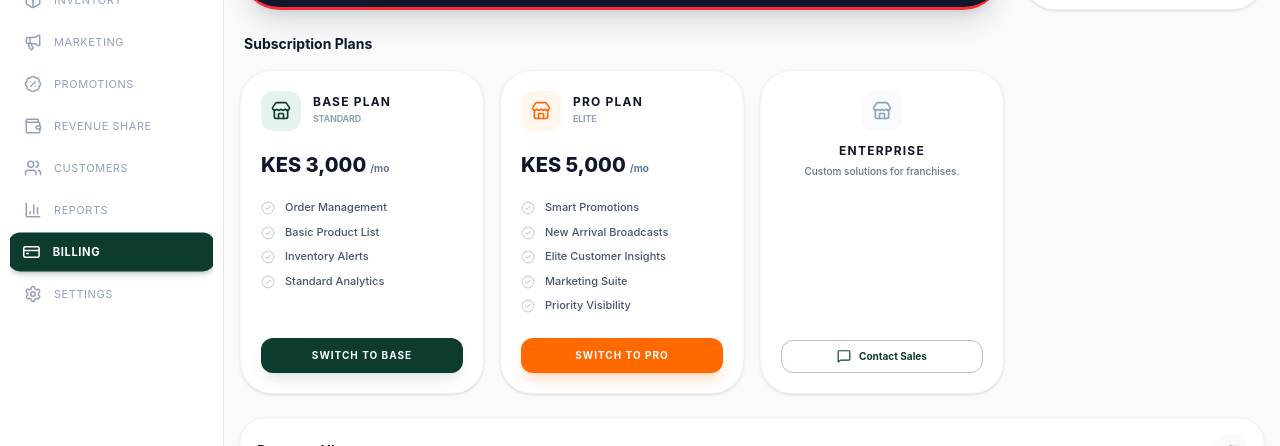
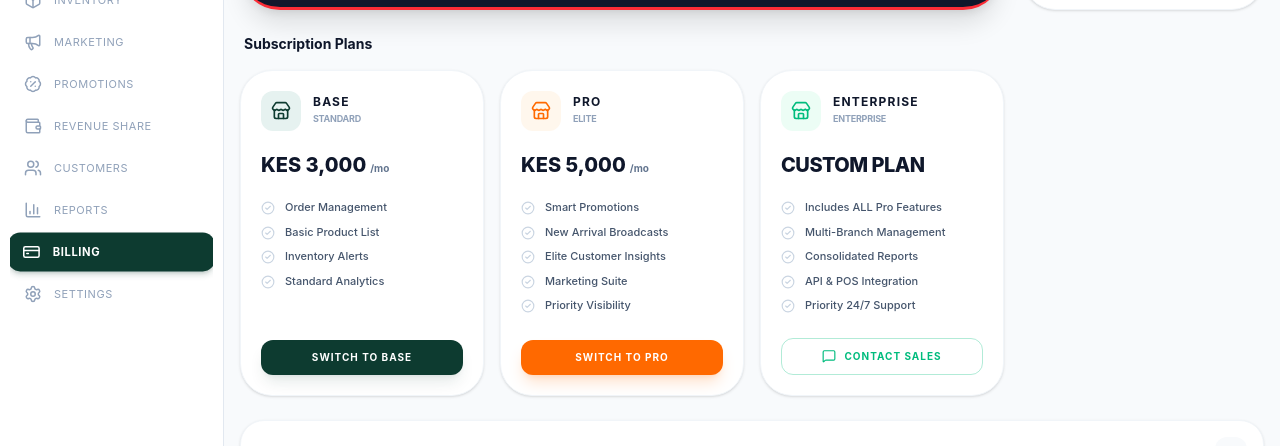
Before and after one commit to Emmanu-hec2a/tipsytheoryy_merchant, a React (Vite) app: page /billing in a window 1280 px wide. Shown: the part 211-657 px from the top of the page. Built offline with nearby package versions, Linux system fonts and the light colour scheme; no server answers; sample sign-in values are in the browser's storage.

Commit message:
Update: Enterprise Plan Features

```diff
--- a/src/pages/Billing.jsx
+++ b/src/pages/Billing.jsx
@@ -72,48 +72,22 @@ const PaymentModal = ({ isOpen, onClose, onConfirm, plan, price, loading }) => {
 const PlanCard = ({ plan, current, isActive, price, features, onUpgrade, loading }) => {
   const isPro = plan === 'pro';
   const isEnterprise = plan === 'enterprise' || plan === 'custom';
-
-  if (plan === 'enterprise') {
-    return (
-      <div className={`bg-white dark:bg-slate-900 rounded-[2rem] border p-5 flex flex-col items-center text-center shadow-sm hover:shadow-md transition-all ${current ? 'border-primary ring-1 ring-primary' : 'border-slate-100 dark:border-slate-800'}`}>
-        <div className={`w-10 h-10 rounded-xl flex items-center justify-center mb-3 ${current ? 'bg-primary-light dark:bg-primary/20 text-primary' : 'bg-slate-50 dark:bg-slate-800 text-slate-400'}`}>
-          <Store size={20} />
-        </div>
-        <h4 className="text-xs font-bold text-slate-900 dark:text-white uppercase tracking-widest mb-1">Enterprise</h4>
-        <p className="text-[10px] text-slate-500 dark:text-slate-400 font-medium leading-relaxed mb-4 px-2">
-          {current ? 'Your current high-performance plan.' : 'Custom solutions for franchises.'}
-        </p>
-        {!current && (
-          <button
-            onClick={() => window.open(`https://wa.me/254700000000?text=I'm interested in the Tipsy Enterprise Plan for my business`, '_blank')}
-            className="w-full py-2 rounded-xl border border-primary/30 text-primary text-[10px] font-bold hover:bg-primary/5 transition-all mt-auto flex items-center justify-center gap-2"
-          >
-            <MessageSquare size={14} /> Contact Sales
-          </button>
-        )}
-        {current && (
-           <div className="w-full py-2 rounded-xl bg-primary/10 text-primary text-[10px] font-bold mt-auto uppercase">Active Plan</div>
-        )}
-      </div>
-    );
-  }
-
   const isExpired = current && !isActive;
 
   return (
     <div className={`bg-white dark:bg-slate-900 rounded-[2rem] border p-5 flex flex-col relative transition-all ${
       current
-        ? (isExpired ? 'border-red-200 dark:border-red-900/50 ring-1 ring-red-100 dark:ring-red-900/20 bg-red-50/10' : (isPro ? 'border-orange-500 ring-1 ring-orange-500' : 'border-primary ring-1 ring-primary'))
+        ? (isExpired ? 'border-red-200 dark:border-red-900/50 ring-1 ring-red-100 dark:ring-red-900/20 bg-red-50/10' : (isEnterprise ? 'border-emerald-500 ring-1 ring-emerald-500' : (isPro ? 'border-orange-500 ring-1 ring-orange-500' : 'border-primary ring-1 ring-primary')))
         : 'border-slate-100 dark:border-slate-800 shadow-sm hover:shadow-md'
     }`}>
       <div className="flex items-center gap-3 mb-5">
-        <div className={`w-10 h-10 rounded-xl flex items-center justify-center shrink-0 ${isPro ? 'bg-orange-50 dark:bg-orange-900/20 text-orange-500' : 'bg-primary-light dark:bg-primary/20 text-primary'}`}>
+        <div className={`w-10 h-10 rounded-xl flex items-center justify-center shrink-0 ${isEnterprise ? 'bg-emerald-50 dark:bg-emerald-900/20 text-emerald-500' : (isPro ? 'bg-orange-50 dark:bg-orange-900/20 text-orange-500' : 'bg-primary-light dark:bg-primary/20 text-primary')}`}>
           <Store size={20} />
         </div>
         <div>
-          <h4 className="text-xs font-bold text-slate-900 dark:text-white uppercase tracking-widest leading-none mb-1">{plan} Plan</h4>
+          <h4 className="text-xs font-bold text-slate-900 dark:text-white uppercase tracking-widest leading-none mb-1">{plan}</h4>
           <p className="text-[9px] text-slate-400 dark:text-slate-500 font-bold uppercase tracking-tight">
-            {isPro ? 'Elite' : 'Standard'}
+            {isEnterprise ? 'Enterprise' : (isPro ? 'Elite' : 'Standard')}
           </p>
         </div>
         {isExpired && (
@@ -125,20 +99,38 @@ const PlanCard = ({ plan, current, isActive, price, features, onUpgrade, loading
 
       <div className="mb-5">
         <div className="flex items-baseline gap-1">
+          {isEnterprise ? (
+            <span className="text-xl font-extrabold text-slate-900 dark:text-white uppercase tracking-tight">Custom Plan</span>
+          ) : (
+            <>
               <span className="text-xl font-extrabold text-slate-900 dark:text-white">KES {price}</span>
               <span className="text-slate-500 dark:text-slate-400 font-bold text-[10px]">/mo</span>
+            </>
+          )}
         </div>
       </div>
 
       <ul className="space-y-2 mb-6 flex-1">
         {features.map((feature, i) => (
           <li key={i} className="flex items-start gap-2.5 text-[11px] font-medium text-slate-600 dark:text-slate-400">
-            <CheckCircle2 size={14} className="text-slate-300 dark:text-slate-600 shrink-0 mt-0.5" />
+            <CheckCircle2 size={14} className={`${current ? 'text-primary' : 'text-slate-300 dark:text-slate-600'} shrink-0 mt-0.5`} />
             {feature}
           </li>
         ))}
       </ul>
 
+      {isEnterprise ? (
+          current ? (
+            <div className="w-full py-2.5 rounded-xl bg-slate-100 dark:bg-slate-800 text-slate-400 dark:text-slate-500 text-[10px] font-black uppercase text-center">Active Plan</div>
+          ) : (
+            <button
+              onClick={() => window.open(`https://wa.me/254700000000?text=I'm interested in the Tipsy Enterprise Plan for my business`, '_blank')}
+              className="w-full py-2.5 rounded-xl border border-emerald-500/30 text-emerald-500 text-[10px] font-bold hover:bg-emerald-500/5 transition-all flex items-center justify-center gap-2 uppercase tracking-widest"
+            >
+              <MessageSquare size={14} /> Contact Sales
+            </button>
+          )
+      ) : (
         <button
             disabled={loading}
             onClick={() => onUpgrade(plan)}
@@ -150,6 +142,7 @@ const PlanCard = ({ plan, current, isActive, price, features, onUpgrade, loading
         >
             {isExpired ? 'Renew Now' : current ? 'Active' : loading ? '...' : `Switch to ${plan}`}
         </button>
+      )}
     </div>
   );
 };
```
Lines whose indentation alone changed are shown as unchanged.
